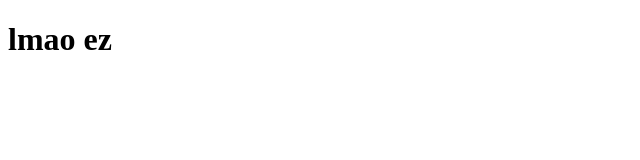
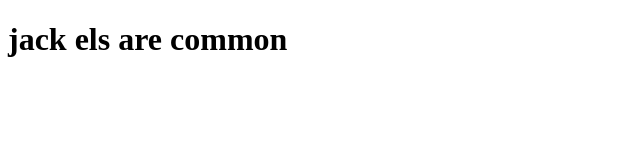
Before and after one commit to LloydGhee/QuandaleDingle.github.io, a plain HTML site: page index.html in a window 1280 px wide. Shown: the whole page, without its empty margins (0-640 px from the left). Drawn offline with Linux system fonts and the light colour scheme.

Commit message:
Update index.html

```diff
--- a/index.html
+++ b/index.html
@@ -6,7 +6,7 @@
     <head>
         <title>Quandale Will Find you</title>
     </head>
-    <h1>lmao ez</h1>
+    <h1>jack els are common</h1>
 
     <!-- The only perpose that index.html serves is detecting whether the current device is a mobile or not and then select the appriopriate page bassed on this -->
 
```
